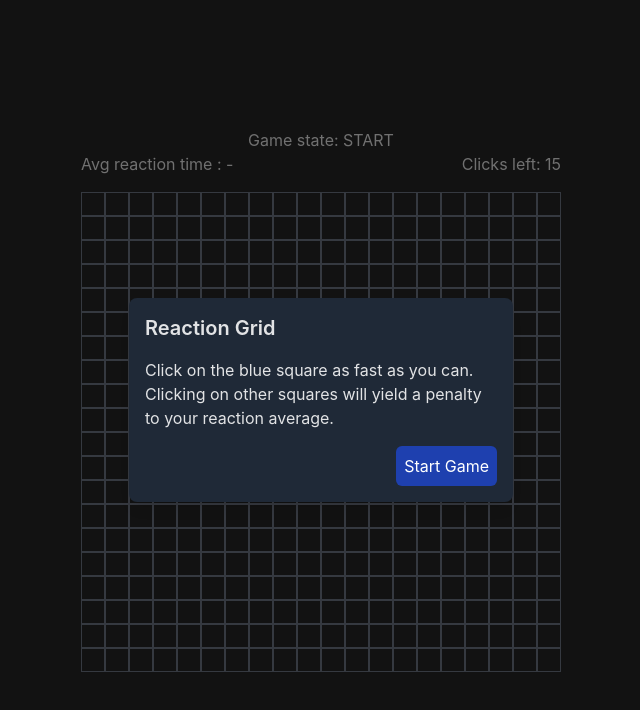
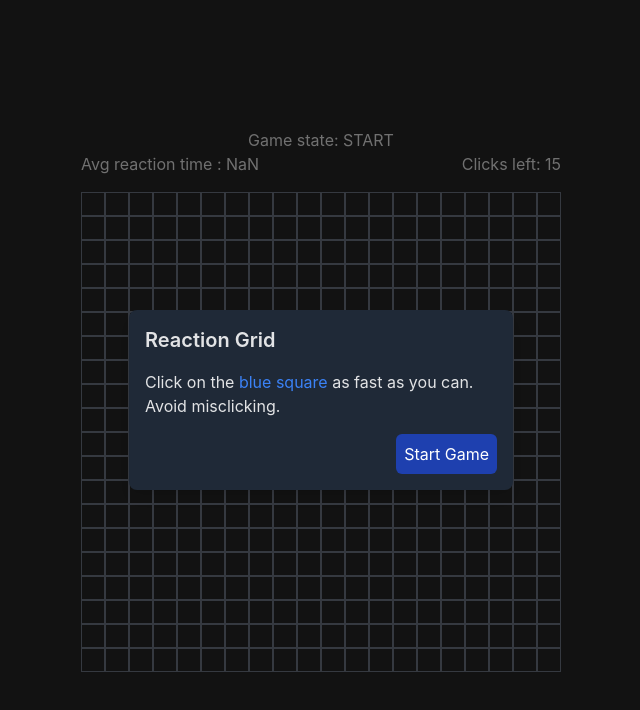
Before and after one commit to SilviuIordache/react-games, a React (Vite) app: page /reaction-grid in a window 1280 px wide. Shown: the top 710 px of the page, without its empty margins (319-959 px from the left). Built offline with nearby package versions, Linux system fonts and the light colour scheme.

Commit message:
Update logic

```diff
--- a/src/games/ReactionGrid/Square.jsx
+++ b/src/games/ReactionGrid/Square.jsx
@@ -6,7 +6,7 @@ export const Square = ({ isHighlighted, handleClick }) => {
     <div
       className={classNames(
         'bg-gray border border-gray-500 border-b-1 w-6 h-6 hover:bg-gray-600',
-        { 'bg-purple-600': isHighlighted }
+        { 'bg-blue-600': isHighlighted }
       )}
       onClick={handleClick}
     ></div>
--- a/src/games/ReactionGrid/StartDialog.tsx
+++ b/src/games/ReactionGrid/StartDialog.tsx
@@ -16,8 +16,8 @@ export const StartDialog = ({ onStartGame }: Props) => {
   return (
     <Dialog isOpen={isOpen} title="Reaction Grid" hideCloseButton>
       <p className="mb-4">
-        Click on the blue square as fast as you can. Clicking on other squares
-        will yield a penalty to your reaction average.
+        Click on the <span className="text-blue-500">blue square</span> as fast
+        as you can. Avoid misclicking.
       </p>
 
       <div className="flex justify-end">
--- a/src/games/ReactionGrid/index.tsx
+++ b/src/games/ReactionGrid/index.tsx
@@ -27,12 +27,16 @@ export default function ReactionGrid() {
 
     const avg = sum / reactionArr.length;
 
-    const valueInSeconds = avg / 1000;
+    return avg;
+  }, [reactionArr]);
 
-    const toFixedValue = parseFloat(valueInSeconds.toFixed(2));
+  const convertMsToSeconds = (value) => {
+    const valueInSeconds = value / 1000;
+
+    const toFixedValue = parseFloat(valueInSeconds.toFixed(3));
 
     return toFixedValue;
-  }, [reactionArr]);
+  };
 
   const getRandomCoordinate = (max) => {
     return Math.floor(Math.random() * max);
@@ -123,7 +127,7 @@ export default function ReactionGrid() {
         ))}
       </div>
       <div className="flex justify-between mb-4">
-        <div>Avg reaction time : {averageReactionTime || '-'}</div>
+        <div>Avg reaction time : {convertMsToSeconds(averageReactionTime)}</div>
         <div>Clicks left: {clicksToMeasure}</div>
       </div>
       <div className="flex">{grid}</div>
```
